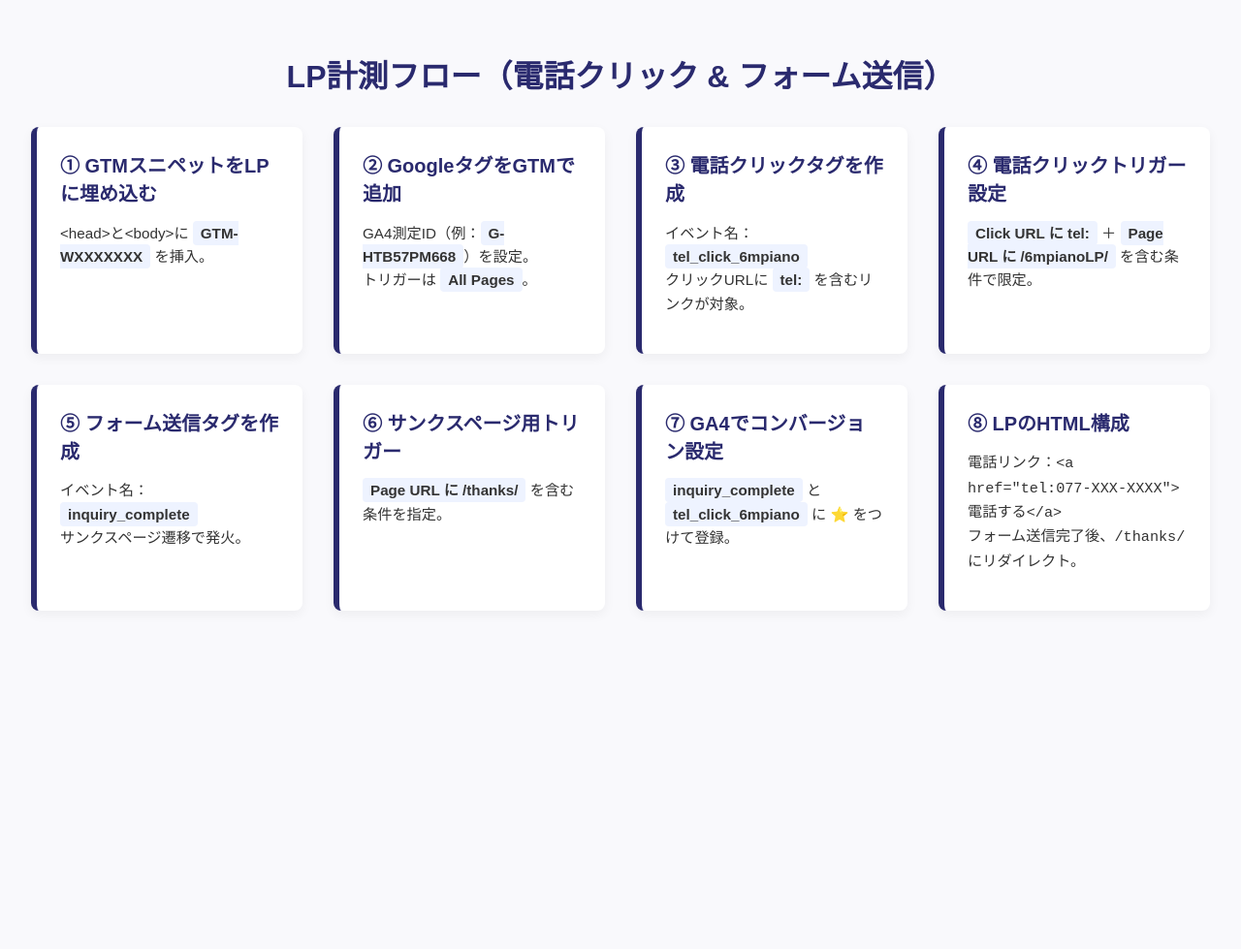
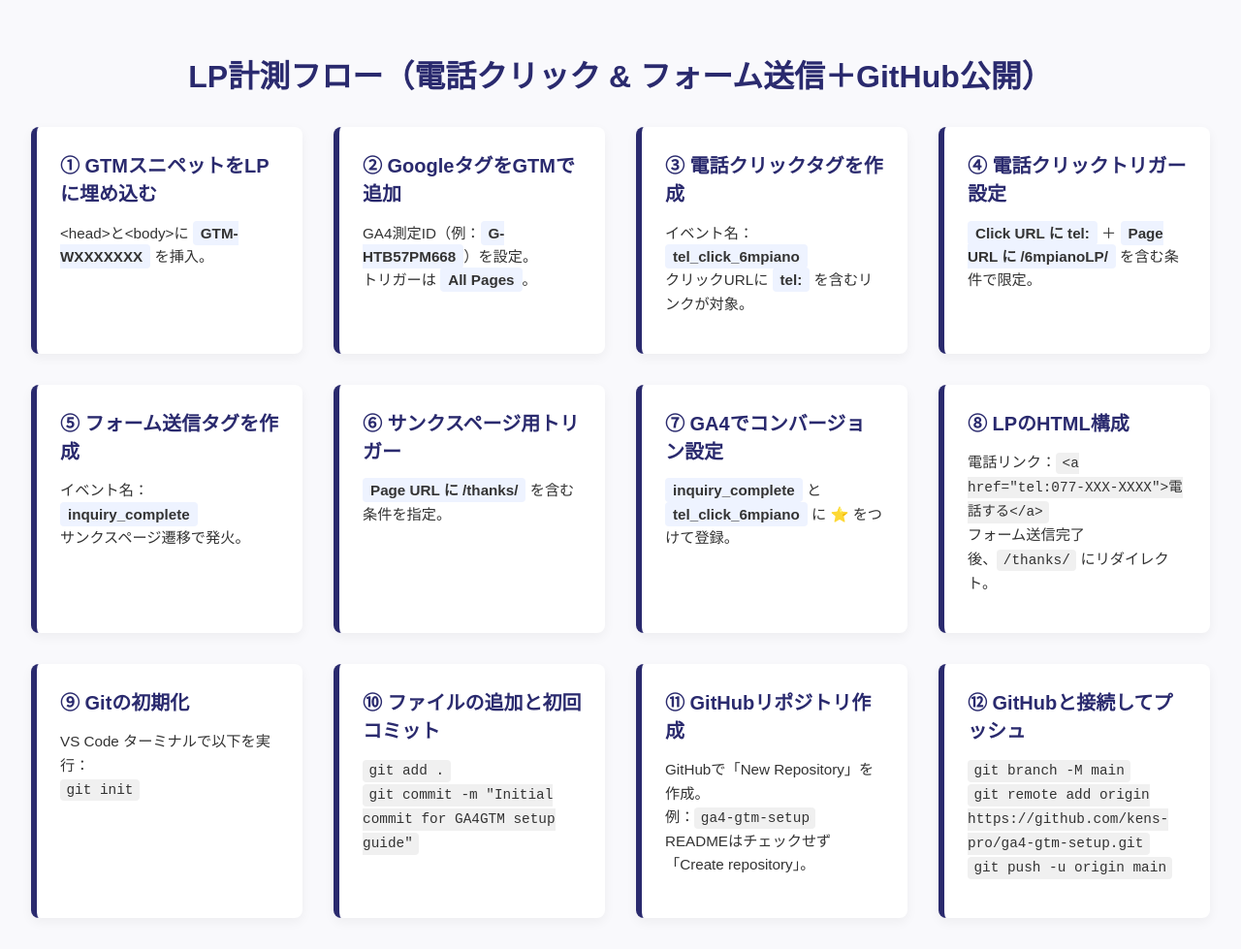
Before and after one commit to kens-pro/ga4-gtm-setup, a plain HTML site: page index.html in a window 1280 px wide. Shown: the whole page at 97% size. Before the commit the page ends 800 px from the top, so only its background shows below. Drawn offline with Linux system fonts and the light colour scheme.

Commit message:
gittuika

```diff
--- a/index.html
+++ b/index.html
@@ -3,7 +3,7 @@
 <head>
   <meta charset="UTF-8">
   <meta name="viewport" content="width=device-width, initial-scale=1.0">
-  <title>LP計測設定フロー</title>
+  <title>LP計測設定フロー＋GitHubアップ手順</title>
   <style>
     body {
       font-family: 'Noto Sans JP', sans-serif;
@@ -45,10 +45,16 @@
       border-radius: 0.25rem;
       font-weight: bold;
     }
+    code {
+      background: #f0f0f0;
+      padding: 0.2rem 0.4rem;
+      border-radius: 4px;
+      font-size: 0.9rem;
+    }
   </style>
 </head>
 <body>
-  <h1>LP計測フロー（電話クリック & フォーム送信）</h1>
+  <h1>LP計測フロー（電話クリック & フォーム送信＋GitHub公開）</h1>
   <div class="flow-container">
     <div class="step">
       <h2>① GTMスニペットをLPに埋め込む</h2>
@@ -82,6 +88,22 @@
       <h2>⑧ LPのHTML構成</h2>
       <p>電話リンク：<code>&lt;a href="tel:077-XXX-XXXX"&gt;電話する&lt;/a&gt;</code><br>フォーム送信完了後、<code>/thanks/</code> にリダイレクト。</p>
     </div>
+    <div class="step">
+      <h2>⑨ Gitの初期化</h2>
+      <p>VS Code ターミナルで以下を実行：<br><code>git init</code></p>
+    </div>
+    <div class="step">
+      <h2>⑩ ファイルの追加と初回コミット</h2>
+      <p><code>git add .</code><br><code>git commit -m "Initial commit for GA4GTM setup guide"</code></p>
+    </div>
+    <div class="step">
+      <h2>⑪ GitHubリポジトリ作成</h2>
+      <p>GitHubで「New Repository」を作成。<br>例：<code>ga4-gtm-setup</code><br>READMEはチェックせず「Create repository」。</p>
+    </div>
+    <div class="step">
+      <h2>⑫ GitHubと接続してプッシュ</h2>
+      <p><code>git branch -M main</code><br><code>git remote add origin https://github.com/kens-pro/ga4-gtm-setup.git</code><br><code>git push -u origin main</code></p>
+    </div>
   </div>
 </body>
 </html>
```
